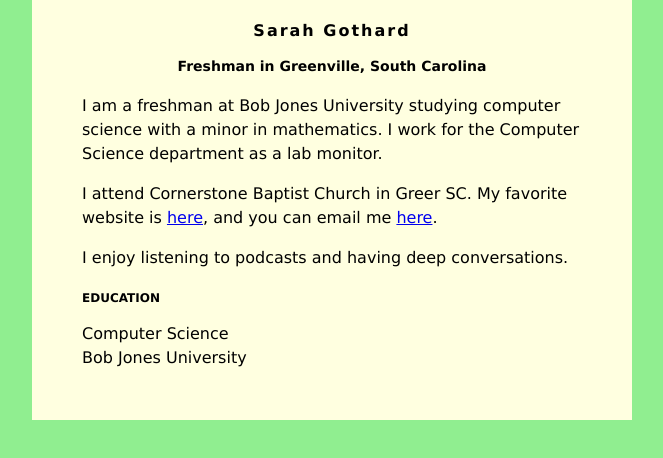
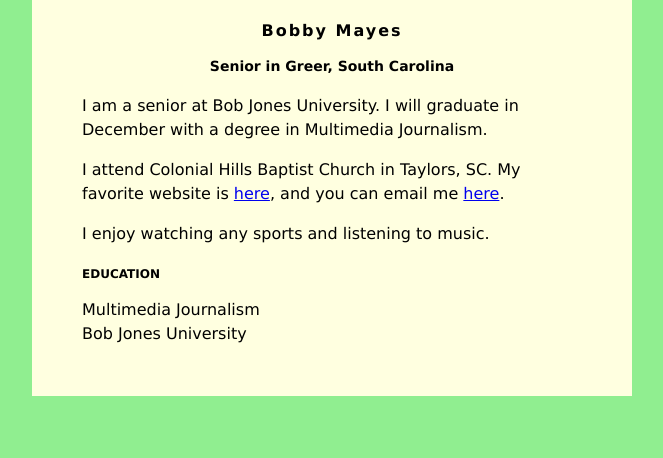
Before and after one commit to rmaye317/rmaye317.github.io, a plain HTML site: page index.html in a window 1280 px wide. Shown: the whole page, without its empty margins (308-971 px from the left). Drawn offline with Linux system fonts and the light colour scheme.

Commit message:
Update index.html

```diff
--- a/index.html
+++ b/index.html
@@ -30,21 +30,21 @@ h3 {
 </head>
 <body>
     <div id="content">
-        <h1>Sarah Gothard</h1>
-        <h2>Freshman in Greenville, South Carolina</h2>
+        <h1>Bobby Mayes</h1>
+        <h2>Senior in Greer, South Carolina</h2>
 
-         <p>I am a freshman at Bob Jones University studying computer science with a minor in
-            mathematics. I work for the Computer Science department as a lab monitor.</p>
+         <p>I am a senior at Bob Jones University. I will graduate in December with a degree in
+         Multimedia Journalism.</p>
          <p>
-            I attend Cornerstone Baptist Church in Greer SC. My favorite website is
-            <a href="https://mobilehymns.org/">here</a>, and you can email me
-            <a href="mailto:sgothard@bju.edu">here</a>.
+            I attend Colonial Hills Baptist Church in Taylors, SC. My favorite website is
+            <a href="https://espn.com/">here</a>, and you can email me
+            <a href="mailto:rmaye317@students.bju.edu">here</a>.
          </p>
          <p>
-            I enjoy listening to podcasts and having deep conversations.
+            I enjoy watching any sports and listening to music.
          </p>
         <h3>EDUCATION</h3>
-        Computer Science<br />
+        Multimedia Journalism<br />
         Bob Jones University
     </div>
 </body>
```
